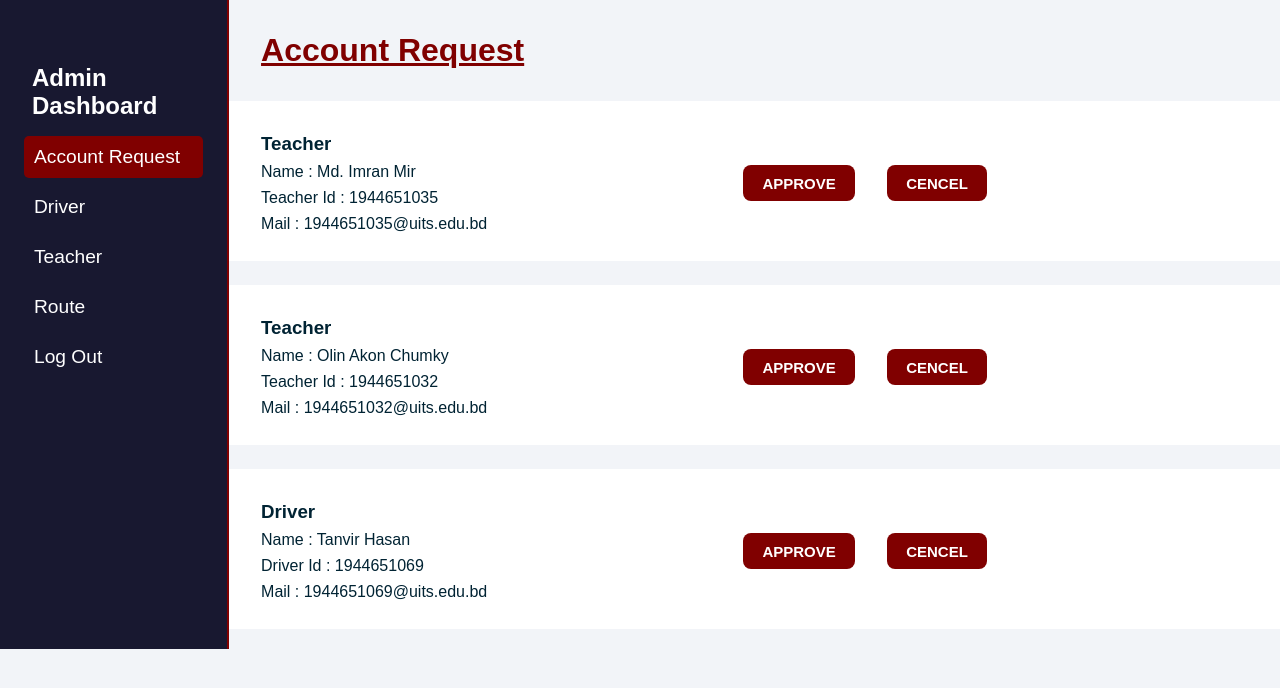
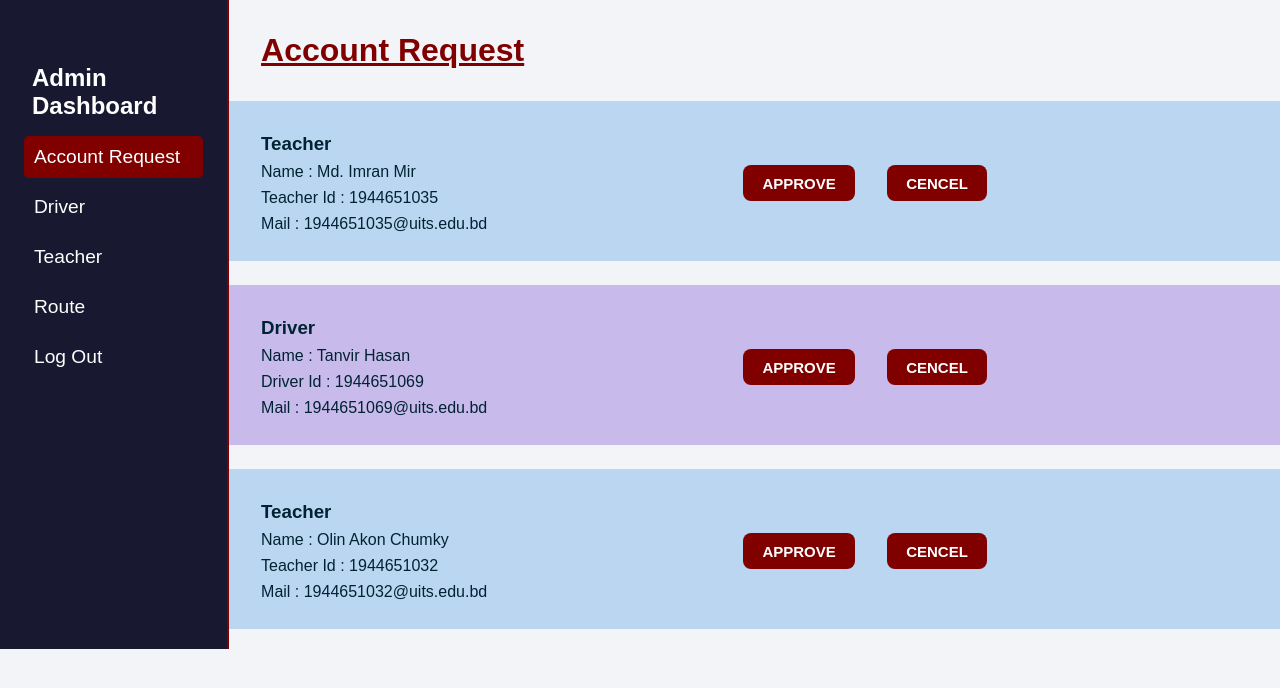
Before and after one commit to ImranMir32/Teacher-Go-Front-end, a React (Create React App) app: page /admin-dashboard in a window 1280 px wide. Shown: the top 688 px of the page. Built offline with nearby package versions, Linux system fonts and the light colour scheme.

Commit message:
week one updated work

```diff
--- a/src/components/AdminDashboardComponents/Request.jsx
+++ b/src/components/AdminDashboardComponents/Request.jsx
@@ -23,6 +23,18 @@ const Request = () => {
         },
       ],
     },
+
+    {
+      id: 1,
+      account_type: "Driver",
+      details: [
+        {
+          name: "Tanvir Hasan",
+          driver_id: 1944651069,
+          mail: "1944651069@uits.edu.bd",
+        },
+      ],
+    },
     {
       id: 2,
       account_type: "Teacher",
@@ -31,17 +43,6 @@ const Request = () => {
           name: "Olin Akon Chumky",
           teacher_id: 1944651032,
           mail: "1944651032@uits.edu.bd",
-        },
-      ],
-    },
-    {
-      id: 1,
-      account_type: "Driver",
-      details: [
-        {
-          name: "Tanvir Hasan",
-          driver_id: 1944651069,
-          mail: "1944651069@uits.edu.bd",
         },
       ],
     },
@@ -149,10 +150,19 @@ const Request = () => {
     <div>
       <div className="request-container" id="mySection">
         {demoRequest.map((demoRequest) => (
-          <div className="request-details">
+          <div
+            className={
+              demoRequest.account_type === "Teacher"
+                ? "request-details-teacher"
+                : "request-details"
+            }
+
+            // className="request-details-teacher"
+          >
             <div className="request-all-details">
               <div key={demoRequest.id}>
                 <h3>{demoRequest.account_type}</h3>
+                <div>
                   {demoRequest.details.map((details) => (
                     <div key={details.teacher_id}>
                       <p>Name : {details.name}</p>
@@ -164,6 +174,7 @@ const Request = () => {
                       <p>Mail : {details.mail}</p>
                     </div>
                   ))}
+                </div>
               </div>
             </div>
             <div className="request-all-details">
--- a/src/routes/DriverSignupForm.jsx
+++ b/src/routes/DriverSignupForm.jsx
@@ -105,7 +105,7 @@ const DriverSignupForm = () => {
               )}
 
               {/* driverId */}
-              <label htmlFor="driverId">Driver Id</label>
+              {/* <label htmlFor="driverId">Driver Id</label>
               <input
                 value={values.driverId}
                 onChange={handleChange}
@@ -119,7 +119,7 @@ const DriverSignupForm = () => {
               />
               {errors.driverId && touched.driverId && (
                 <p className="error">{errors.driverId}</p>
-              )}
+              )} */}
 
               {/* Mobile number */}
               <label htmlFor="phone">Mobile number</label>
@@ -184,7 +184,6 @@ const DriverSignupForm = () => {
                 <Link to="/" className="link">
                   Login
                 </Link>{" "}
-                instead.
               </div>
             </form>
           </div>
--- a/src/styles/Dashboard/components.css
+++ b/src/styles/Dashboard/components.css
@@ -9,7 +9,7 @@ h1 {
 .request-details {
   display: flex;
   height: 10rem;
-  background-color: white;
+  background-color: rgb(201, 186, 236);
   margin-bottom: 1.5rem;
   padding: 2rem;
   /* padding-left: 4rem; */
@@ -58,3 +58,12 @@ img {
   margin-bottom: 3rem;
   width: 10rem;
 }
+
+.request-details-teacher {
+  display: flex;
+  height: 10rem;
+  background-color: rgb(187, 214, 240);
+  margin-bottom: 1.5rem;
+  padding: 2rem;
+  /* padding-left: 4rem; */
+}
```
Lines whose indentation alone changed are shown as unchanged.
